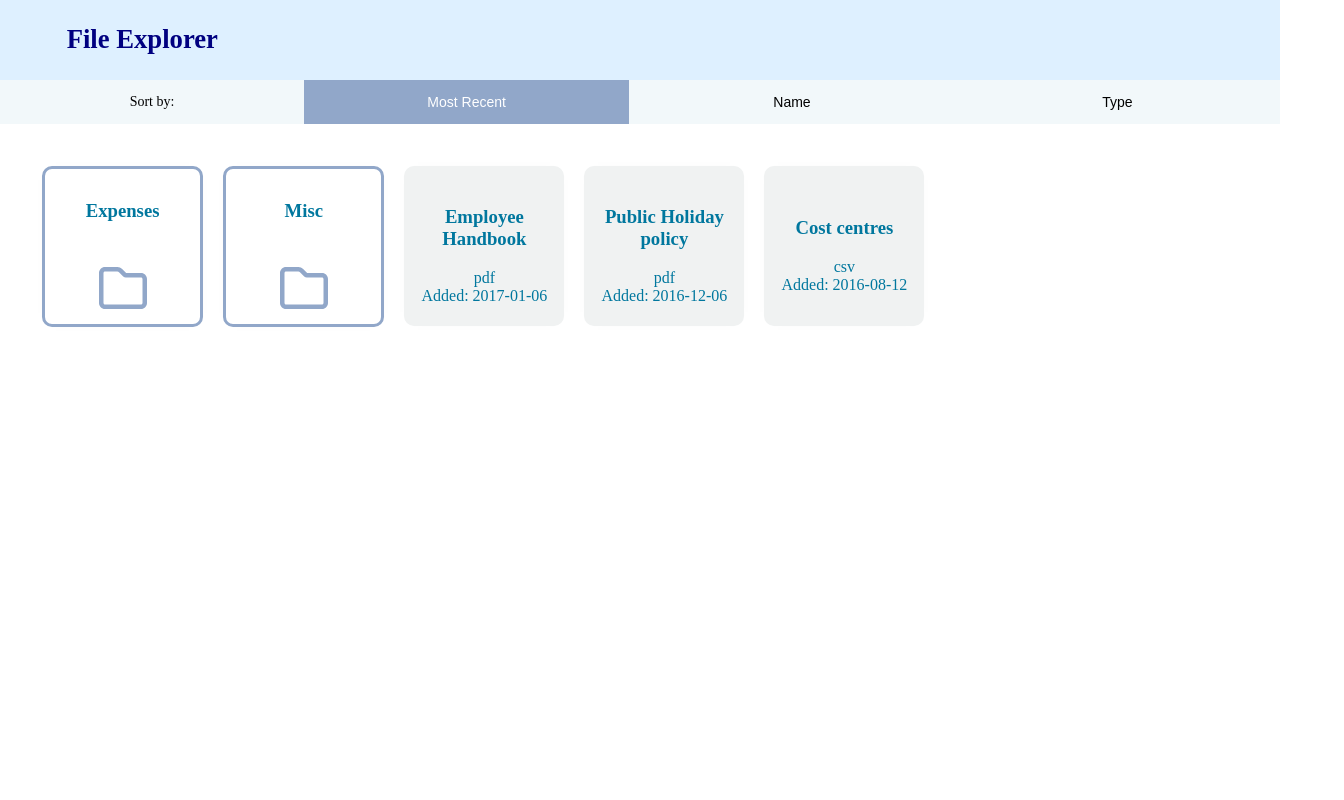
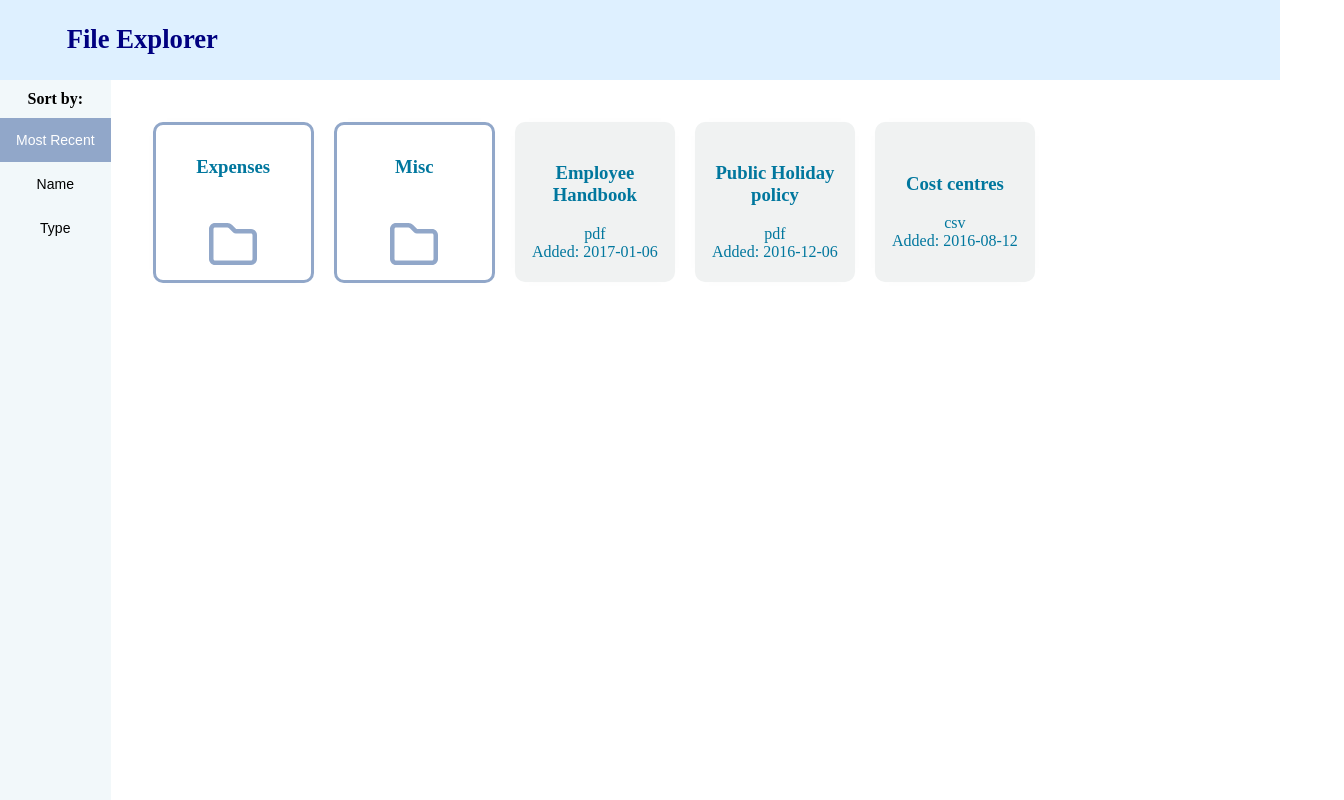
Before and after one commit to hanlacey/file-viewer, a React (Create React App) app: page / in a window 1280 px wide. Shown: the top 800 px of the page, 1344 px wide, since content can reach past the window. Built offline with nearby package versions, Linux system fonts and the light colour scheme.

Commit message:
add folder navigation

```diff
--- a/src/Components/Explorer.js
+++ b/src/Components/Explorer.js
@@ -3,11 +3,20 @@ import styled from "styled-components";
 import filesJson from '../files.json'
 import FileCard from "./FileCard";
 import FolderCard from "./FolderCard";
-
+import ReturnCard from "./ReturnCard";
+const Container = styled.div`
+    display:flex;
+    flex-direction: row;
+    background: #f0f2f2;
+    width: 100vw;
+    height: 100vh;
+    background: white;
+`;
 const Menu = styled.div`
     display: flex;
+    width: 10%;
+    flex-direction: column;
     align-items: center;
-    justify-content: space-around;
     background: #f2f8fa;
 `;
 
@@ -23,17 +32,10 @@ const MenuButton = styled.button`
 
 const MenuText = styled.div`
     width: 100%;
-    font-size: 14px;
+    font-size: 16px;
+    padding: 10px;
+    font-weight: 600;
 `
-
-const Container = styled.div`
-    display:flex;
-    flex-direction:column;
-    background: #f0f2f2;
-    width: 100vw;
-    height: 100vh;
-    background: white;
-`;
 
 const FileContainer = styled.div`
     display:flex;
@@ -48,9 +50,11 @@ const FileContainer = styled.div`
 function Explorer() {
     const filteredFiles = filesJson.filter(item => item.type !== 'folder');
     const filteredFolders = filesJson.filter(item => item.type === 'folder');
+
     const [sortCriteria, setSortCriteria] = useState('recent');
-    const [files, setFiles] = useState(filteredFiles)
-    const [folders, setFolders] = useState(filteredFolders)
+    const [files, setFiles] = useState(filteredFiles);
+    const [folders, setFolders] = useState(filteredFolders);
+    const [atTopLevel, setAtTopLevel] = useState(true)
 
     useEffect(() => {
         sortFiles();
@@ -67,7 +71,7 @@ function Explorer() {
     const getFolders = () => {
         return (
             folders.map((item, index) => {
-                return <FolderCard item={item} key={index} />
+                return <FolderCard item={item} key={index} onClick={() => { openFolder(index) }} />
             })
         )
     }
@@ -89,6 +93,19 @@ function Explorer() {
         setFiles(sortedFiles);
     };
 
+    const openFolder = (index) => {
+        setFolders([]);
+        setAtTopLevel(false);
+        const files = folders[index].files;
+        setFiles(files);
+    }
+
+    const goToTopLevel = () => {
+        setFiles(filteredFiles);
+        setFolders(filteredFolders);
+        setAtTopLevel(true);
+    }
+
     return (
         <Container>
             <Menu>
@@ -98,6 +115,7 @@ function Explorer() {
                 <MenuButton selected={sortCriteria === 'type'} onClick={() => { setSortCriteria('type') }}>Type</MenuButton>
             </Menu>
             <FileContainer>
+                {!atTopLevel && <ReturnCard onClick={goToTopLevel} />}
                 {getFolders()}
                 {getFiles()}
             </FileContainer>
```
